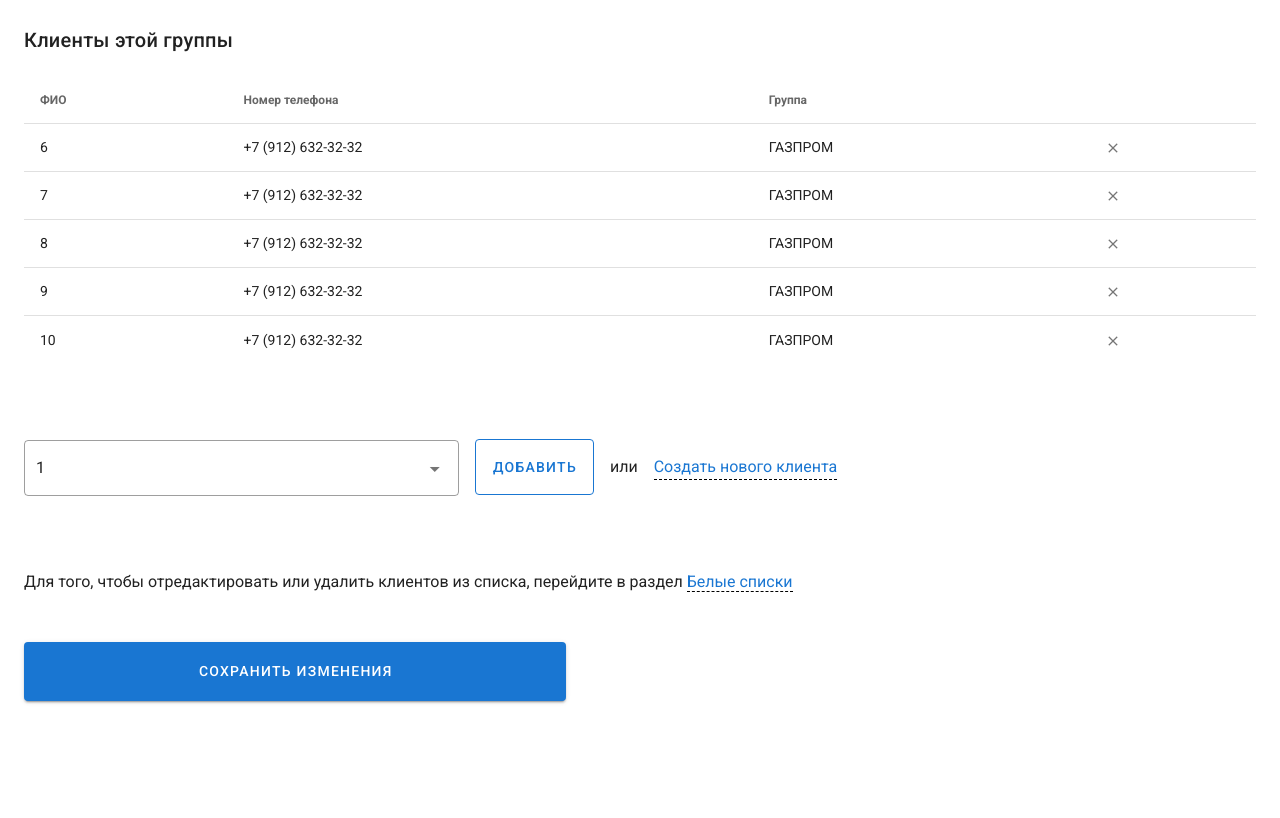
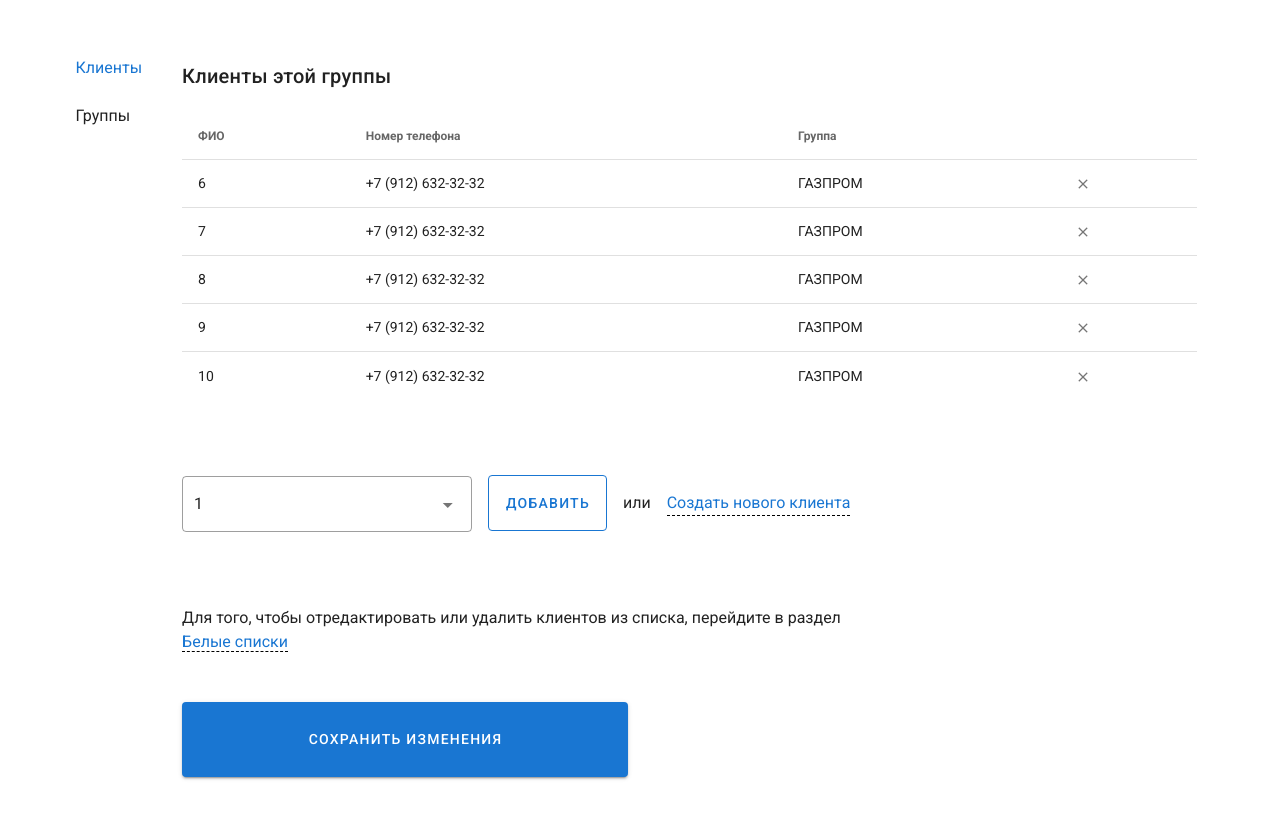
Before and after one commit to sonshii/InsProject, a Vue app: page / in a window 1280 px wide. Shown: the top 818 px of the page. Built offline with nearby package versions, Linux system fonts and the light colour scheme.

Commit message:
компоненты

```diff
--- a/src/App.vue
+++ b/src/App.vue
@@ -1,152 +1,21 @@
 <template>
   <v-app>
-    <v-content class="ma-5 pa-1">
-      <div>
-        <v-row>
-          <v-col cols="12" xs="12" sm="12" md="12">
-            <div class="title mb-5 ">Клиенты этой группы</div>
-            <v-data-table
-              :headers="headers"
-              :items="conditionItem(true)"
-              hide-default-footer
-              class="mb-5">
-              <template v-slot:item.action="{ item }">
-                <v-icon
-                  small
-                  @click="deleteItem(item)">
-                  mdi-close
-                </v-icon>
-              </template>
-            </v-data-table>
-          </v-col>
-          <v-col>
-            <v-row>
-              <v-col cols="12" xs="12" md="8"  class="d-flex flex-column  flex-lg-row flex-md-row flex-sm-row flex-xs-column justify-space-between align-center  mb-5">
-                    <v-select
-                      :items="conditionItem(false)"
-                      item-text="name"
-                      v-model="checkedSelect"
-                      outlined
-                      class="mt-8 mr-4">
-                    </v-select>
-                    <v-btn v-on:click="buttonClick()" class="mr-4" height="56px" outlined color="primary" >Добавить</v-btn>
-                    <span class="mr-4"> или </span>
-                    <a class="link" text small>Создать нового клиента</a>
-              </v-col>
-            </v-row>
-
-            <v-row>
-              <v-col xs="12" md="8" class="d-flex flex-column">
-                <p class="mb-12">Для того, чтобы отредактировать или удалить клиентов из списка, перейдите в раздел <a class="link">Белые списки</a></p>
-                <v-btn class="  white--text col-xs-12 col-sm-6 col-md-6 col-lg-8"  height="56px"  color="primary">Сохранить изменения</v-btn>
-              </v-col>
-            </v-row>
-          </v-col>
-        </v-row>
-      </div>
-    </v-content>
+  <v-content class="ma-5 pa-1">
+    <BaseLayout/>
+  </v-content>
   </v-app>
 </template>
+<script>
 
-<script>
+import BaseLayout from './components/BaseLayout';
+
 export default {
   name: 'App',
-  data: () =>({
-        checkedSelect: '1',
-        headers: [
-          {
-            text: 'ФИО',
-            align: 'left',
-            sortable: false,
-            value: 'name',
-          },
-          { text: 'Номер телефона', value: 'number' },
-          { text: 'Группа', value: 'group' },
-          { text: '', value: 'action', sortable: false }
-        ],
-        peoples: [
-          {
-            name: '1',
-            number: "+7 (912) 632-32-32",
-            group: "ГАЗПРОМ",
-            enable: false
-          },
-          {
-            name: '2',
-            number: "+7 (912) 632-32-32",
-            group: "ГАЗПРОМ",
-            enable: false
-          },
-          {
-            name: '3',
-            number: "+7 (912) 632-32-32",
-            group: "ГАЗПРОМ",
-            enable: false
-          },
-          {
-            name: '4',
-            number: "+7 (912) 632-32-32",
-            group: "ГАЗПРОМ",
-            enable: false
-          },
-          {
-            name: '5',
-            number: "+7 (912) 632-32-32",
-            group: "ГАЗПРОМ",
-            enable: false
-          },
-          {
-            name: '6',
-            number: "+7 (912) 632-32-32",
-            group: "ГАЗПРОМ",
-            enable: true
-          },
-          {
-            name: '7',
-            number: "+7 (912) 632-32-32",
-            group: "ГАЗПРОМ",
-            enable: true
-          },
-          {
-            name: '8',
-            number: "+7 (912) 632-32-32",
-            group: "ГАЗПРОМ",
-            enable: true
-          },
-          {
-            name: '9',
-            number: "+7 (912) 632-32-32",
-            group: "ГАЗПРОМ",
-            enable: true
-          },
-          {
-            name: '10',
-            number: "+7 (912) 632-32-32",
-            group: "ГАЗПРОМ",
-            enable: true
-          },
-        ],
-
-
-    }),
-    methods:{
-      deleteItem (item) {
-        const index = this.peoples.indexOf(item);
-        if(confirm('Вы уверены что хотите удалить элемент?')){
-          this.peoples[index].enable = false;
-        }
-      },
-      conditionItem(bool){
-        return this.peoples.filter(item =>item.enable === bool)
-      },
-      buttonClick(){
-        this.peoples = this.peoples.map(item=>{
-          if(item.name === this.checkedSelect){
-            item.enable = true;
-          }
-          return item;
-        })
-      }
-    }
-}
+  components: {
+    BaseLayout,
+  },
+  data: () => ({
+    //
+  }),
+};
 </script>
--- /dev/null
+++ b/src/components/BaseLayout.vue
@@ -0,0 +1,23 @@
+<template>
+  <v-content>
+    <v-container d-flex flex-row>
+      <ListPanel />
+      <RightContent />
+    </v-container>
+  </v-content>
+</template>
+<script>
+import ListPanel from "./ListPanel";
+import RightContent from "./RightContent";
+
+export default {
+  name: "App",
+  components: {
+    ListPanel,
+    RightContent
+  },
+  data: () => ({
+    //
+  })
+};
+</script>
--- /dev/null
+++ b/src/components/ListPanel.vue
@@ -0,0 +1,24 @@
+<template>
+  <v-row>
+    <v-col >
+      <v-list flat>
+        <v-list-item-group v-model="item" color="primary">
+          <v-list-item v-for="(item, i) in items" :key="i">
+            <v-list-item-content>
+              <v-list-item-title v-text="item.text"></v-list-item-title>
+            </v-list-item-content>
+          </v-list-item>
+        </v-list-item-group>
+      </v-list>
+    </v-col>
+  </v-row>
+</template>
+
+<script>
+export default {
+  data: () => ({
+    item: 0,
+    items: [{ text: "Клиенты" }, { text: "Группы" }]
+  })
+};
+</script>
--- /dev/null
+++ b/src/components/RightContent.vue
@@ -0,0 +1,165 @@
+<template>
+  <v-app>
+    <v-content class="ma-5 pa-1">
+        <v-row>
+          <v-col cols="12" xs="12" sm="12" md="12">
+            <div class="title mb-5">Клиенты этой группы</div>
+            <v-data-table
+              :headers="headers"
+              :items="conditionItem(true)"
+              hide-default-footer
+              class="mb-5"
+            >
+              <template v-slot:item.action="{ item }">
+                <v-icon small @click="deleteItem(item)">mdi-close</v-icon>
+              </template>
+            </v-data-table>
+          </v-col>
+          <v-col>
+            <v-row>
+              <v-col
+                cols="12"
+                xs="12"
+                md="8"
+                class="d-flex flex-column flex-lg-row flex-md-row flex-sm-row flex-xs-column justify-space-between align-center mb-5"
+              >
+                <v-select
+                  :items="conditionItem(false)"
+                  item-text="name"
+                  v-model="checkedSelect"
+                  outlined
+                  class="mt-8 mr-4"
+                ></v-select>
+                <v-btn
+                  v-on:click="buttonClick()"
+                  class="mr-4"
+                  height="56px"
+                  outlined
+                  color="primary"
+                >Добавить</v-btn>
+                <span class="mr-4">или</span>
+                <a class="link" text small>Создать нового клиента</a>
+              </v-col>
+            </v-row>
+
+            <v-row>
+              <v-col xs="12" md="8" class="d-flex flex-column">
+                <p class="mb-12">
+                  Для того, чтобы отредактировать или удалить клиентов из списка, перейдите в раздел
+                  <a
+                    class="link"
+                  >Белые списки</a>
+                </p>
+                <v-btn
+                  class="white--text col-xs-12 col-sm-6 col-md-6 col-lg-8"
+                  height="56px"
+                  color="primary"
+                >Сохранить изменения</v-btn>
+              </v-col>
+            </v-row>
+          </v-col>
+        </v-row>
+    </v-content>
+  </v-app>
+</template>
+
+<script>
+export default {
+  name: "App",
+  data: () => ({
+    checkedSelect: "1",
+    headers: [
+      {
+        text: "ФИО",
+        align: "left",
+        sortable: false,
+        value: "name"
+      },
+      { text: "Номер телефона", value: "number" },
+      { text: "Группа", value: "group" },
+      { text: "", value: "action", sortable: false }
+    ],
+    peoples: [
+      {
+        name: "1",
+        number: "+7 (912) 632-32-32",
+        group: "ГАЗПРОМ",
+        enable: false
+      },
+      {
+        name: "2",
+        number: "+7 (912) 632-32-32",
+        group: "ГАЗПРОМ",
+        enable: false
+      },
+      {
+        name: "3",
+        number: "+7 (912) 632-32-32",
+        group: "ГАЗПРОМ",
+        enable: false
+      },
+      {
+        name: "4",
+        number: "+7 (912) 632-32-32",
+        group: "ГАЗПРОМ",
+        enable: false
+      },
+      {
+        name: "5",
+        number: "+7 (912) 632-32-32",
+        group: "ГАЗПРОМ",
+        enable: false
+      },
+      {
+        name: "6",
+        number: "+7 (912) 632-32-32",
+        group: "ГАЗПРОМ",
+        enable: true
+      },
+      {
+        name: "7",
+        number: "+7 (912) 632-32-32",
+        group: "ГАЗПРОМ",
+        enable: true
+      },
+      {
+        name: "8",
+        number: "+7 (912) 632-32-32",
+        group: "ГАЗПРОМ",
+        enable: true
+      },
+      {
+        name: "9",
+        number: "+7 (912) 632-32-32",
+        group: "ГАЗПРОМ",
+        enable: true
+      },
+      {
+        name: "10",
+        number: "+7 (912) 632-32-32",
+        group: "ГАЗПРОМ",
+        enable: true
+      }
+    ]
+  }),
+  methods: {
+    deleteItem(item) {
+      const index = this.peoples.indexOf(item);
+      if (confirm("Вы уверены что хотите удалить элемент?")) {
+        this.peoples[index].enable = false;
+      }
+    },
+    conditionItem(bool) {
+      return this.peoples.filter(item => item.enable === bool);
+    },
+    buttonClick() {
+      this.peoples = this.peoples.map(item => {
+        if (item.name === this.checkedSelect) {
+          item.enable = true;
+        }
+        return item;
+      });
+    }
+  }
+};
+</script>
```
